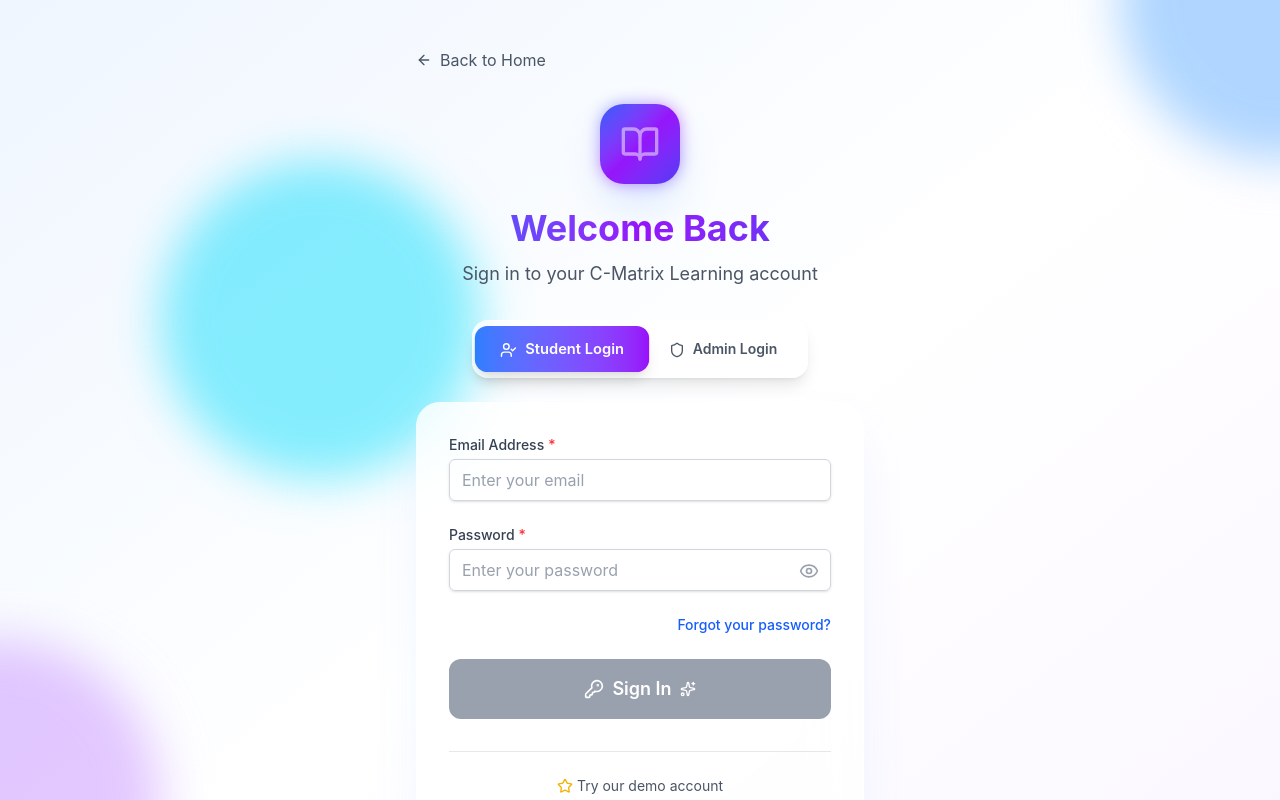
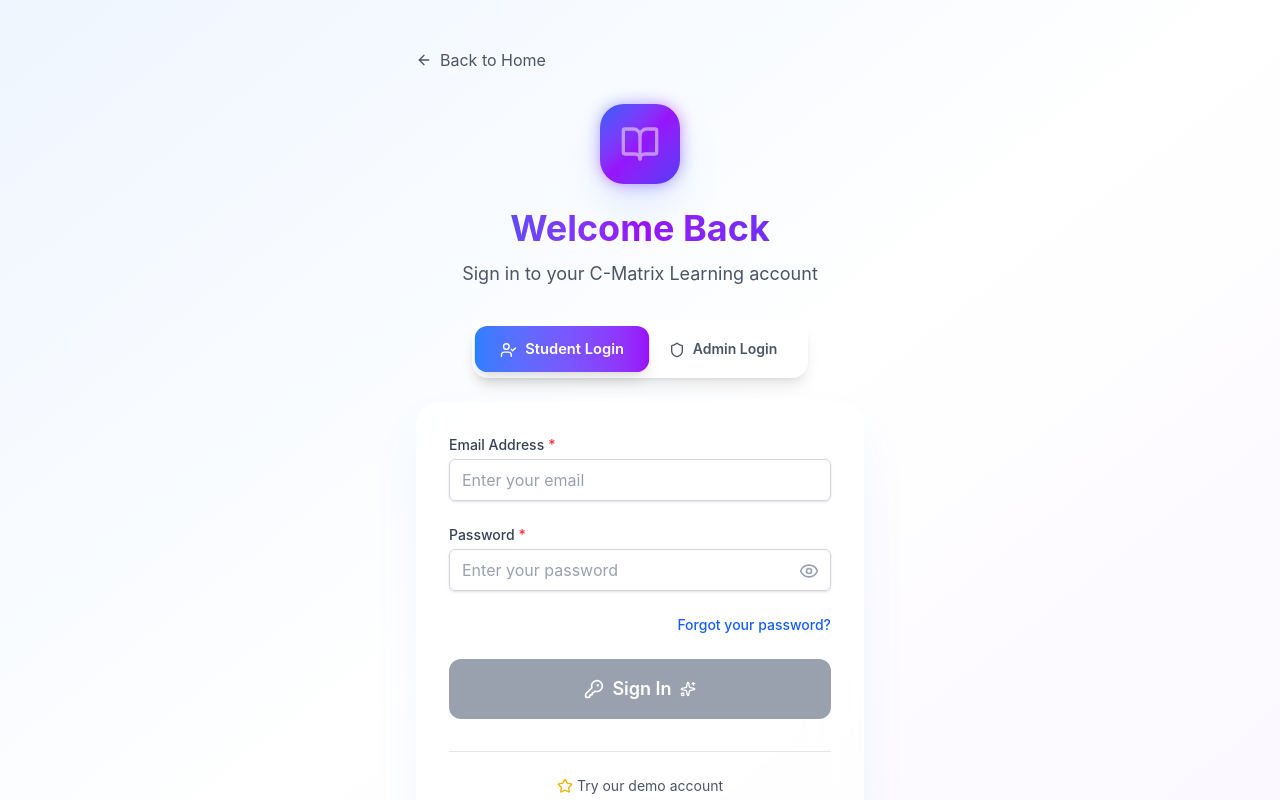
Before and after one commit to rizonkumar/cmatrix-learning, a React (Vite) app in the folder frontend/: page /login in a window 1280 px wide. Shown: the top 800 px of the page. Built offline with nearby package versions, Linux system fonts and the light colour scheme.

Commit message:
refactor: simplify LoginPage and SignupPage by removing animated background elements
- Removed animated background elements from both LoginPage and SignupPage to streamline the design and improve performance.
- Cleaned up unnecessary comments to enhance code clarity and maintainability.

```diff
--- a/frontend/src/pages/LoginPage.jsx
+++ b/frontend/src/pages/LoginPage.jsx
@@ -168,20 +168,7 @@
 
   return (
     <div className="min-h-screen bg-gradient-to-br from-blue-50 via-white to-purple-50 dark:from-gray-900 dark:via-gray-800 dark:to-gray-900 flex items-center justify-center px-4 py-12">
-      {/* Animated Background Elements */}
-      <div className="absolute inset-0 overflow-hidden pointer-events-none">
-        <div className="absolute -top-40 -right-40 w-80 h-80 bg-blue-300 dark:bg-blue-600/20 rounded-full mix-blend-multiply dark:mix-blend-overlay filter blur-xl opacity-70 "></div>
-        <div className="absolute -bottom-40 -left-40 w-80 h-80 bg-purple-300 dark:bg-purple-600/20 rounded-full mix-blend-multiply dark:mix-blend-overlay filter blur-xl opacity-70  animation-delay-2000"></div>
-        <div className="absolute top-40 left-40 w-80 h-80 bg-cyan-300 dark:bg-cyan-600/20 rounded-full mix-blend-multiply dark:mix-blend-overlay filter blur-xl opacity-70"></div>
-      </div>
-
       <div className="max-w-md w-full relative z-10">
-        {/* Theme Toggle - Top Right */}
-        {/* <div className="absolute top-0 right-0 z-20">
-          <ThemeToggle />
-        </div> */}
-
-        {/* Back to Home */}
         <button
           onClick={(e) => {
             e.preventDefault();
--- a/frontend/src/pages/SignupPage.jsx
+++ b/frontend/src/pages/SignupPage.jsx
@@ -220,13 +220,6 @@
 
   return (
     <div className="min-h-screen bg-gradient-to-br from-purple-50 via-white to-blue-50 dark:from-gray-900 dark:via-gray-800 dark:to-gray-900 flex items-center justify-center px-4 py-12">
-      {/* Animated Background Elements */}
-      <div className="absolute inset-0 overflow-hidden pointer-events-none">
-        <div className="absolute -top-40 -right-40 w-80 h-80 bg-purple-300 dark:bg-purple-600/20 rounded-full mix-blend-multiply dark:mix-blend-overlay filter blur-xl opacity-70   "></div>
-        <div className="absolute -bottom-40 -left-40 w-80 h-80 bg-blue-300 dark:bg-blue-600/20 rounded-full mix-blend-multiply dark:mix-blend-overlay filter blur-xl opacity-70 "></div>
-        <div className="absolute top-40 left-40 w-80 h-80 bg-pink-300 dark:bg-pink-600/20 rounded-full mix-blend-multiply dark:mix-blend-overlay filter blur-xl opacity-70"></div>
-      </div>
-
       <div className="max-w-md w-full relative z-10">
         <button
           onClick={(e) => {
```
